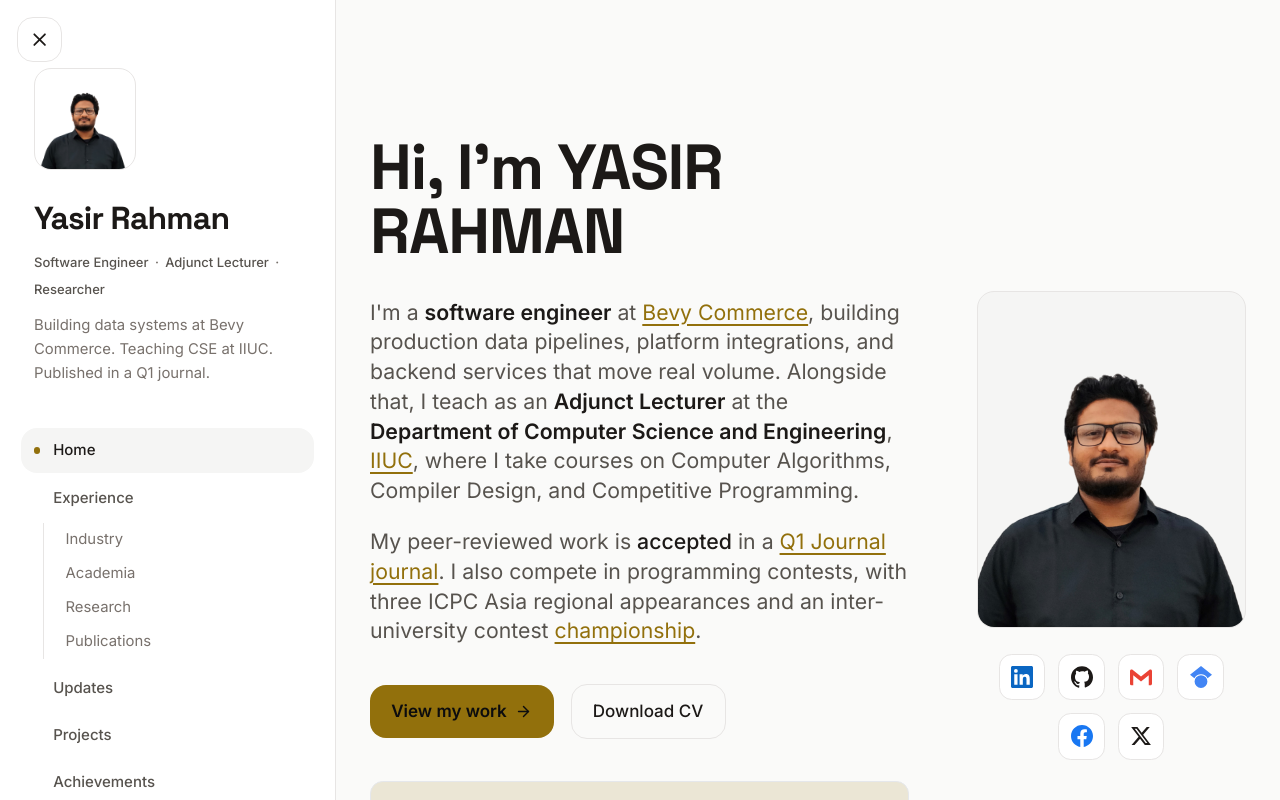
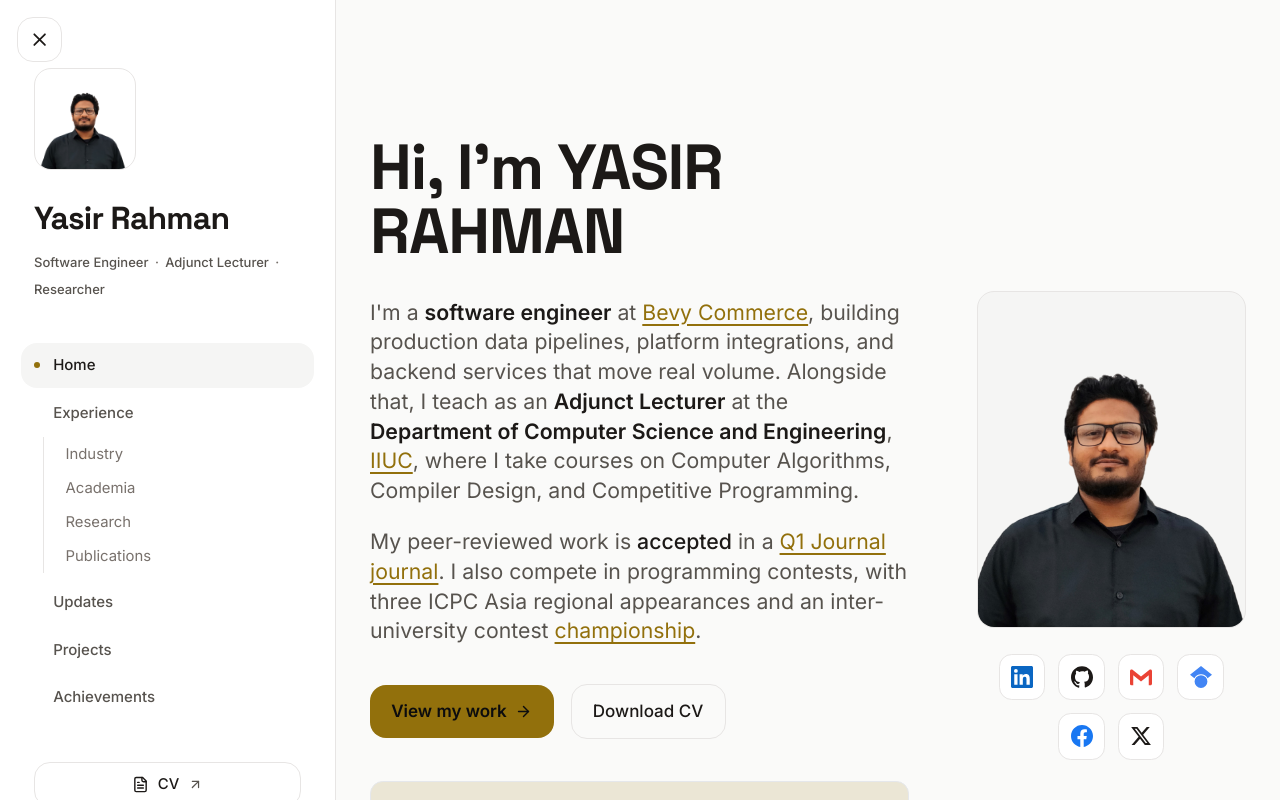
Before and after one commit to ChyYasir/my-portfolio, a Next.js app: page / in a window 1280 px wide. Shown: the top 800 px of the page. Built offline with nearby package versions, Linux system fonts and the light colour scheme.

Commit message:
Remove outdated personal information from the Identity component in AppShell

```diff
--- a/src/components/layout/AppShell.js
+++ b/src/components/layout/AppShell.js
@@ -52,11 +52,6 @@ function Identity({ onNavigate }) {
           </span>
         ))}
       </div>
-
-      <p className="text-sm text-tertiary mt-3 leading-relaxed">
-        Building data systems at Bevy Commerce. Teaching CSE at IIUC.
-        Published in a Q1 journal.
-      </p>
     </div>
   );
 }
```
